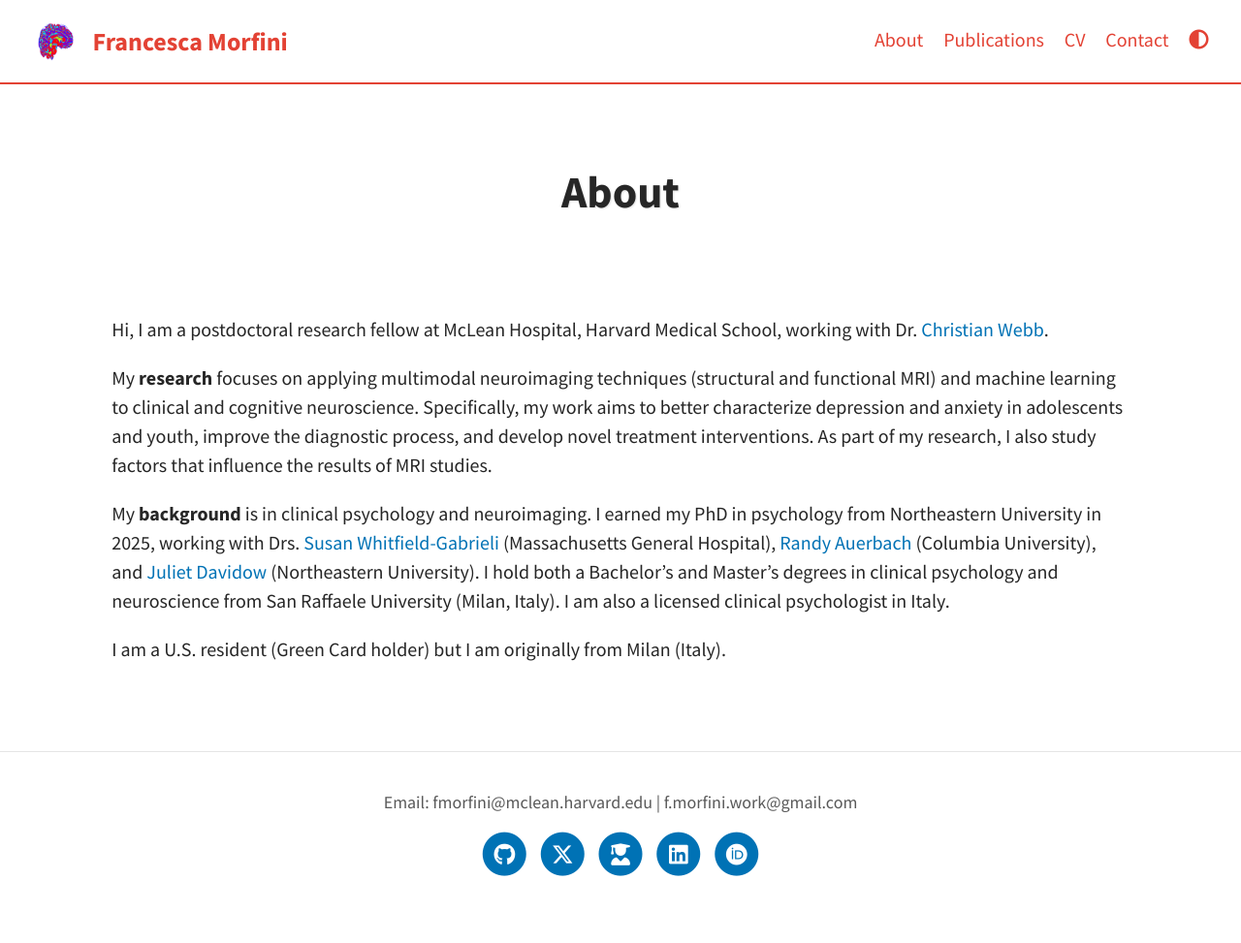
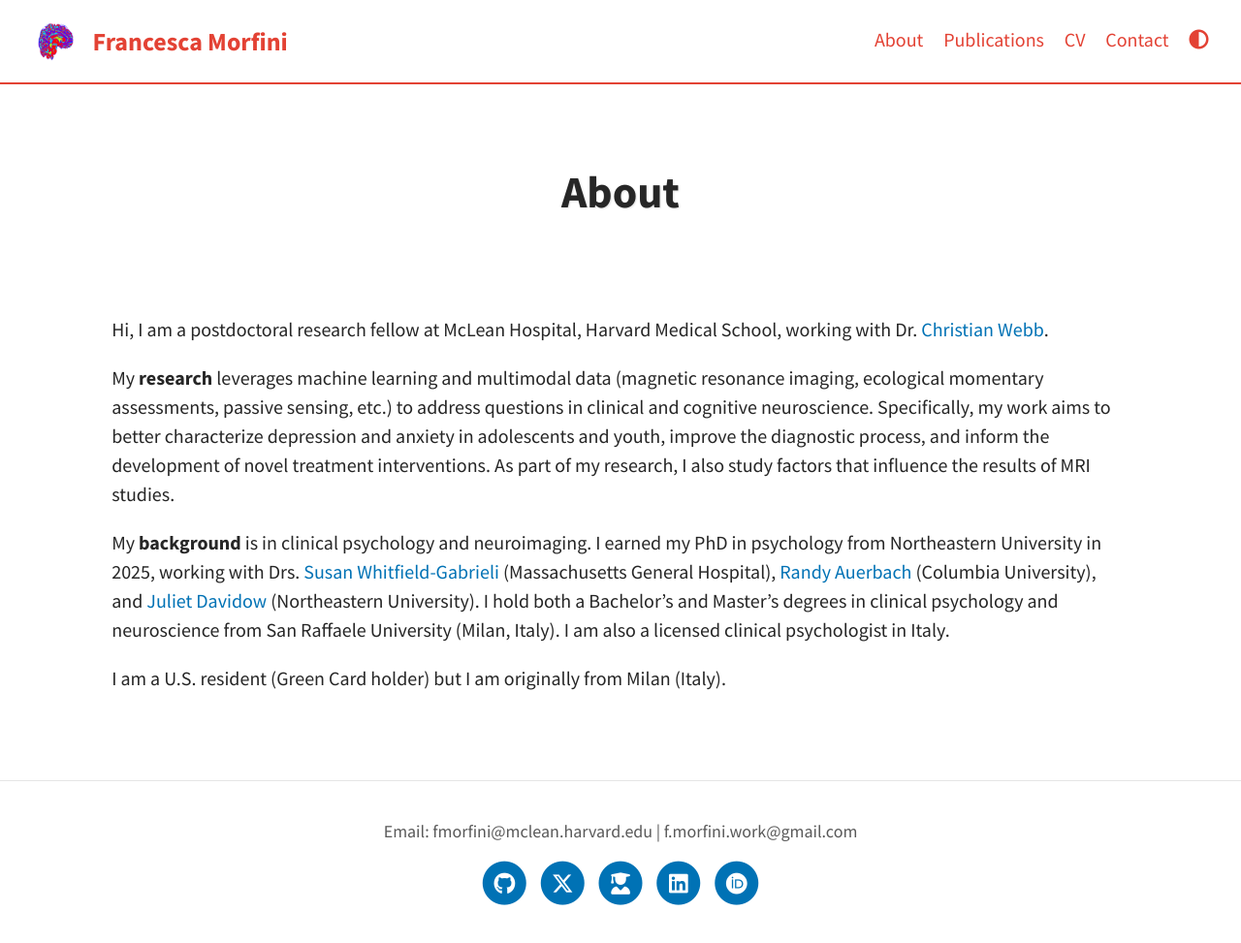
Before and after one commit to fmorfini/fmorfini.github.io, a Jekyll site: the page built from pages/about.md, in a window 1280 px wide and 973 px high. Shown: the whole window at 97% size. Built offline with Jekyll 4.4.1, drawn with Linux system fonts in a browser that asks for light colours; a script that is not in the unit is left out.

```diff
--- a/pages/about.md
+++ b/pages/about.md
@@ -8,8 +8,7 @@ position: 1
 
 Hi, I am a postdoctoral research fellow at McLean Hospital, Harvard Medical School, working with Dr. [Christian Webb](https://webbslab.com/).
 
-My **research** focuses on applying multimodal neuroimaging techniques (structural and functional MRI) and machine learning to clinical and cognitive neuroscience.
-Specifically, my work aims to better characterize depression and anxiety in adolescents and youth, improve the diagnostic process, and develop novel treatment interventions.
+My **research** leverages machine learning and multimodal data (magnetic resonance imaging, ecological momentary assessments, passive sensing, etc.) to address questions in clinical and cognitive neuroscience. Specifically, my work aims to better characterize depression and anxiety in adolescents and youth, improve the diagnostic process, and inform the development of novel treatment interventions.
 As part of my research, I also study factors that influence the results of MRI studies.
 
 My **background** is in clinical psychology and neuroimaging. I earned my PhD in psychology from Northeastern University in 2025, working with Drs. [Susan Whitfield-Gabrieli](https://www.massgeneral.org/psychiatry/research/precision-psychiatry/team) (Massachusetts General Hospital), [Randy Auerbach](https://www.auerbachlab.com/) (Columbia University), and [Juliet Davidow](https://lbdlpsych.sites.northeastern.edu/) (Northeastern University). I hold both a Bachelor's and Master's degrees in clinical psychology and neuroscience from San Raffaele University (Milan, Italy). I am also a licensed clinical psychologist in Italy.
```
Also changed, not shown: pages/publications.md (+1 -1 lines), 1 other file.
